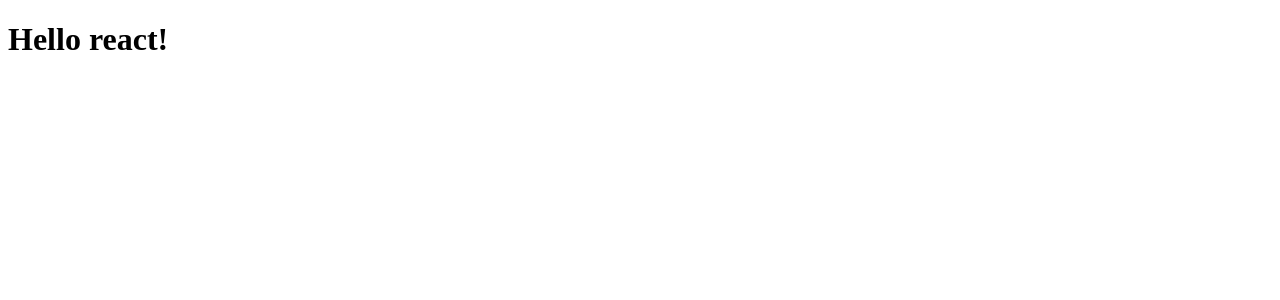
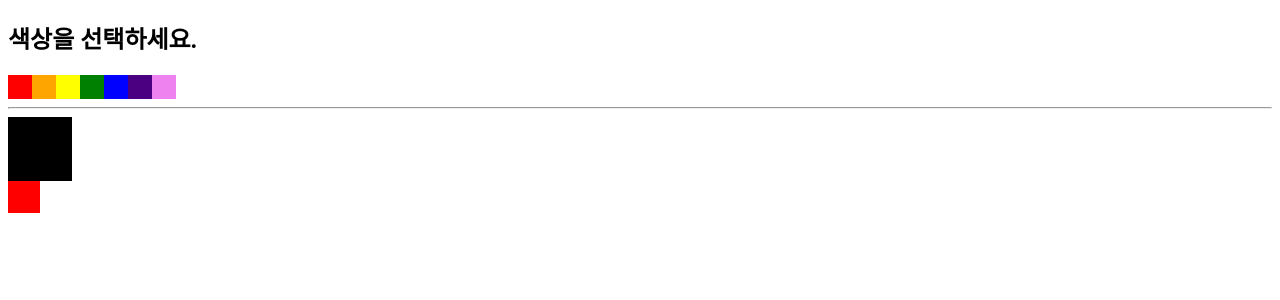
Before and after one commit to ryong9rrr/react-practice, a React (Create React App) app: page / in a window 1280 px wide. Shown: the top 300 px of the page. Built offline with nearby package versions, Linux system fonts and the light colour scheme.

Commit message:
Consumer 사용해보기, 클래스 컴포넌트에서 ContextAPI 사용하기

```diff
--- a/src/App.js
+++ b/src/App.js
@@ -1,5 +1,17 @@
+import ColorBox from './ColorBox'
+import { ColorProvider } from './context'
+import SelectColors from './SelectColors'
+import SelectColorsClass from './SelectColors.class'
+
 function App() {
-  return <h1>Hello react!</h1>;
+  return (
+    <ColorProvider>
+      <div>
+        <SelectColorsClass />
+        <ColorBox />
+      </div>
+    </ColorProvider>
+  )
 }
 
-export default App;
+export default App
--- /dev/null
+++ b/src/ColorBox.js
@@ -0,0 +1,28 @@
+import React from 'react'
+import { ColorConsumer } from './context'
+
+const aStyle = {
+  width: '64px',
+  height: '64px',
+}
+
+const bStyle = {
+  width: '32px',
+  height: '32px',
+}
+
+// `useContext` 훅을 사용하지 않는다면
+const ColorBox = () => {
+  return (
+    <ColorConsumer>
+      {(value) => (
+        <React.Fragment>
+          <div style={{ ...aStyle, background: value.state.color }} />
+          <div style={{ ...bStyle, background: value.state.subcolor }} />
+        </React.Fragment>
+      )}
+    </ColorConsumer>
+  )
+}
+
+export default ColorBox
--- /dev/null
+++ b/src/SelectColors.class.js
@@ -0,0 +1,46 @@
+import React, { Component } from 'react'
+import ColorContext from './context'
+
+const colors = ['red', 'orange', 'yellow', 'green', 'blue', 'indigo', 'violet']
+
+const boxStyle = {
+  width: '24px',
+  height: '24px',
+  cursor: 'pointer',
+}
+
+class SelectColors extends Component {
+  static contextType = ColorContext
+
+  handleSetColor(color) {
+    this.context.actions.setColor(color)
+  }
+
+  handleSetSubcolor(subcolor) {
+    this.context.actions.setSubcolor(subcolor)
+  }
+
+  render() {
+    return (
+      <div>
+        <h2>색상을 선택하세요.</h2>
+        <div style={{ display: 'flex' }}>
+          {colors.map((color) => (
+            <div
+              key={color}
+              style={{ ...boxStyle, background: color }}
+              onClick={() => this.handleSetColor(color)}
+              onContextMenu={(e) => {
+                e.preventDefault()
+                this.handleSetSubcolor(color)
+              }}
+            />
+          ))}
+        </div>
+        <hr />
+      </div>
+    )
+  }
+}
+
+export default SelectColors
--- /dev/null
+++ b/src/SelectColors.js
@@ -0,0 +1,39 @@
+import React from 'react'
+import { ColorConsumer } from './context'
+
+const colors = ['red', 'orange', 'yellow', 'green', 'blue', 'indigo', 'violet']
+
+const boxStyle = {
+  width: '24px',
+  height: '24px',
+  cursor: 'pointer',
+}
+
+// `useContext` 훅을 사용하지 않는다면
+const SelectColors = () => {
+  return (
+    <div>
+      <h2>색상을 선택하세요.</h2>
+      <ColorConsumer>
+        {({ actions }) => (
+          <div style={{ display: 'flex' }}>
+            {colors.map((color) => (
+              <div
+                key={color}
+                style={{ ...boxStyle, background: color }}
+                onClick={() => actions.setColor(color)}
+                onContextMenu={(e) => {
+                  e.preventDefault()
+                  actions.setSubcolor(color)
+                }}
+              />
+            ))}
+          </div>
+        )}
+      </ColorConsumer>
+      <hr />
+    </div>
+  )
+}
+
+export default SelectColors
--- /dev/null
+++ b/src/context.js
@@ -0,0 +1,27 @@
+const { createContext, useState } = require('react')
+
+const ColorContext = createContext({
+  state: { color: 'black', subcolor: 'red' },
+  actions: {
+    setColor: () => {},
+    setSubcolor: () => {},
+  },
+})
+
+const ColorProvider = ({ children }) => {
+  const [color, setColor] = useState('black')
+  const [subcolor, setSubcolor] = useState('red')
+
+  const value = {
+    state: { color, subcolor },
+    actions: { setColor, setSubcolor },
+  }
+
+  return <ColorContext.Provider value={value}>{children}</ColorContext.Provider>
+}
+
+const { Consumer: ColorConsumer } = ColorContext
+
+export { ColorProvider, ColorConsumer }
+
+export default ColorContext
```
Also changed, not shown: 1 other file (tests, documents, lock files or other folders).
